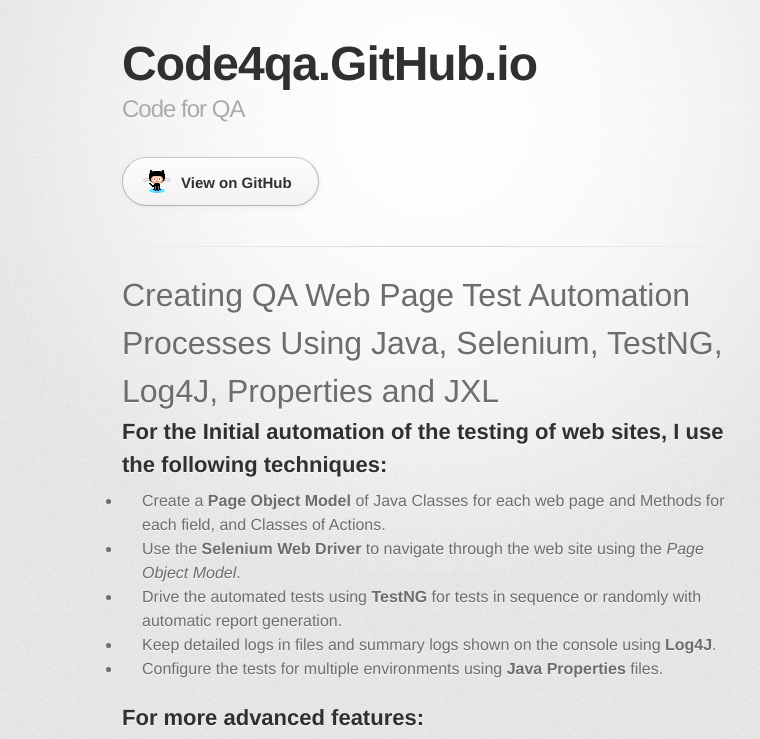
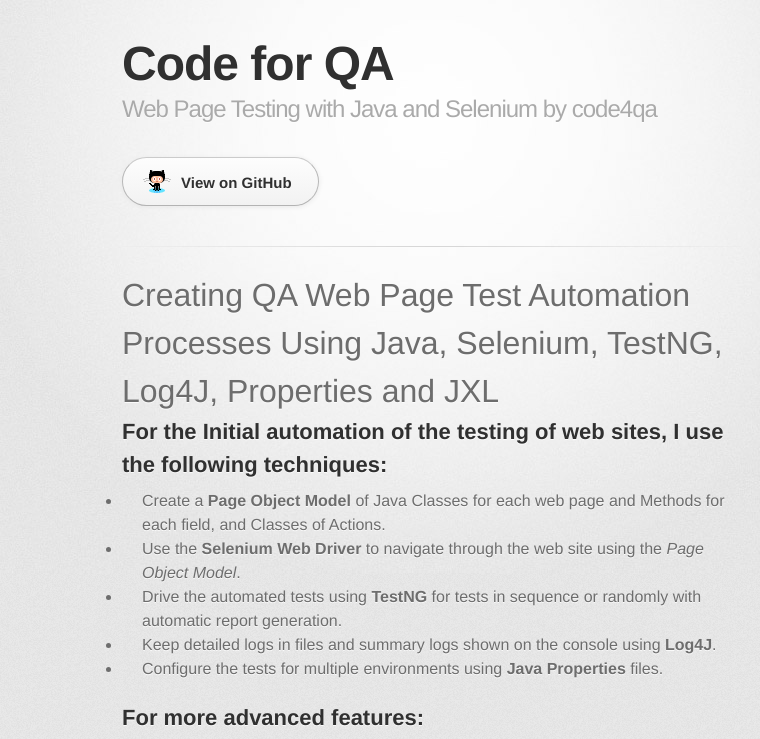
Before and after one commit to code4qa/code4qa.github.io, a plain HTML site: page index.html in a window 1280 px wide. Shown: the top 739 px of the page, without its empty margins (208-968 px from the left). Drawn offline with Linux system fonts and the light colour scheme; a web font is replaced by a local one.

Commit message:
Update index.html

```diff
--- a/index.html
+++ b/index.html
@@ -10,7 +10,7 @@
     <!--[if lt IE 9]>
     <script src="//html5shiv.googlecode.com/svn/trunk/html5.js"></script>
     <![endif]-->
-    <title>Code4qa.GitHub.io by code4qa</title>
+    <title>Code for QA (Web Page Testing with Java and Selenium)</title>
   </head>
 
   <body>
@@ -18,8 +18,8 @@
       <div class="inner">
 
         <header>
-          <h1>Code4qa.GitHub.io</h1>
-          <h2>Code for QA</h2>
+          <h1>Code for QA</h1>
+          <h2>Web Page Testing with Java and Selenium by code4qa</h2>
         </header>
 
         <section id="downloads" class="clearfix">
```
